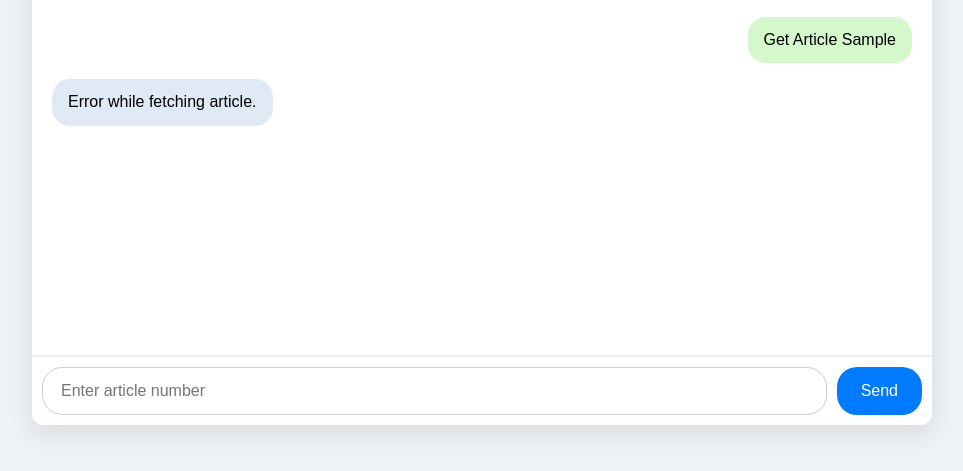
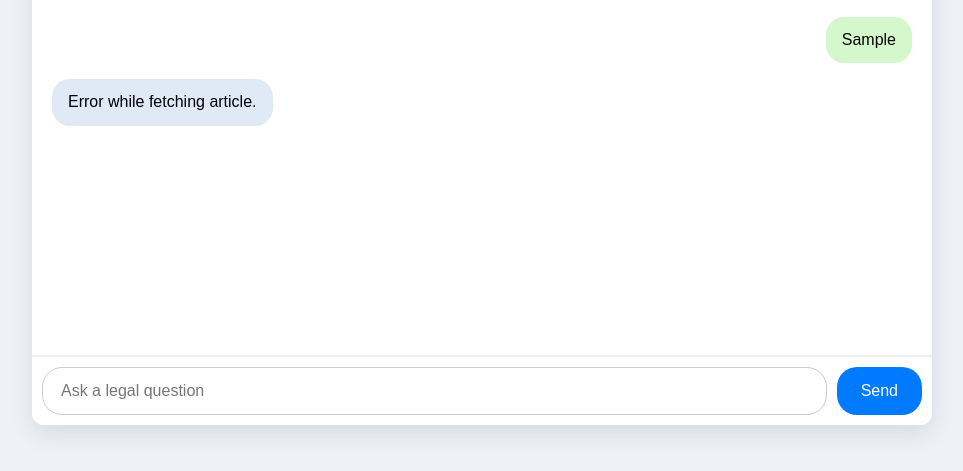
Before and after one commit to kaushikikhabri/legal-assistant, a plain HTML site: page frontend/index.html in a window 1280 px wide. Both pictures are taken after typing "Sample" into the empty fields and a click on the button "Send". Shown: the part 225-696 px from the top of the page, without its empty margins (158-1121 px from the left). Drawn offline with Linux system fonts and the light colour scheme; no server answers.

Commit message:
updated for 43k question answers

```diff
--- a/frontend/index.html
+++ b/frontend/index.html
@@ -10,7 +10,7 @@
         <div class="chat-header">Legal Assitance</div>
         <div class="chat-messages" id="chat-messages"></div>
         <div class="chat-input">
-            <input type="text" id="user-input" placeholder="Enter article number" autocomplete="off">
+            <input type="text" id="user-input" placeholder="Ask a legal question" autocomplete="off">
             <button onclick="sendMessage()">Send</button>
         </div>
     </div>
--- a/frontend/script.js
+++ b/frontend/script.js
@@ -33,15 +33,15 @@ function sendMessage() {
   if (articleId === "") return;
 
   // Send message to the chat
-  addMessage("user", `Get Article ${articleId}`);
+  addMessage("user", `${articleId}`);
 
   // Call Flask backend
-  fetch("http://localhost:5000/query_article", {
+  fetch("http://localhost:5000/query_question", {
     method: "POST",
     headers: {
       "Content-Type": "application/json",
     },
-    body: JSON.stringify({ article_id: articleId }),
+    body: JSON.stringify({ question: articleId }), // was article_id
   })
     .then((response) => response.json())
     .then((data) => {
```
Also changed, not shown: 2 other files.
